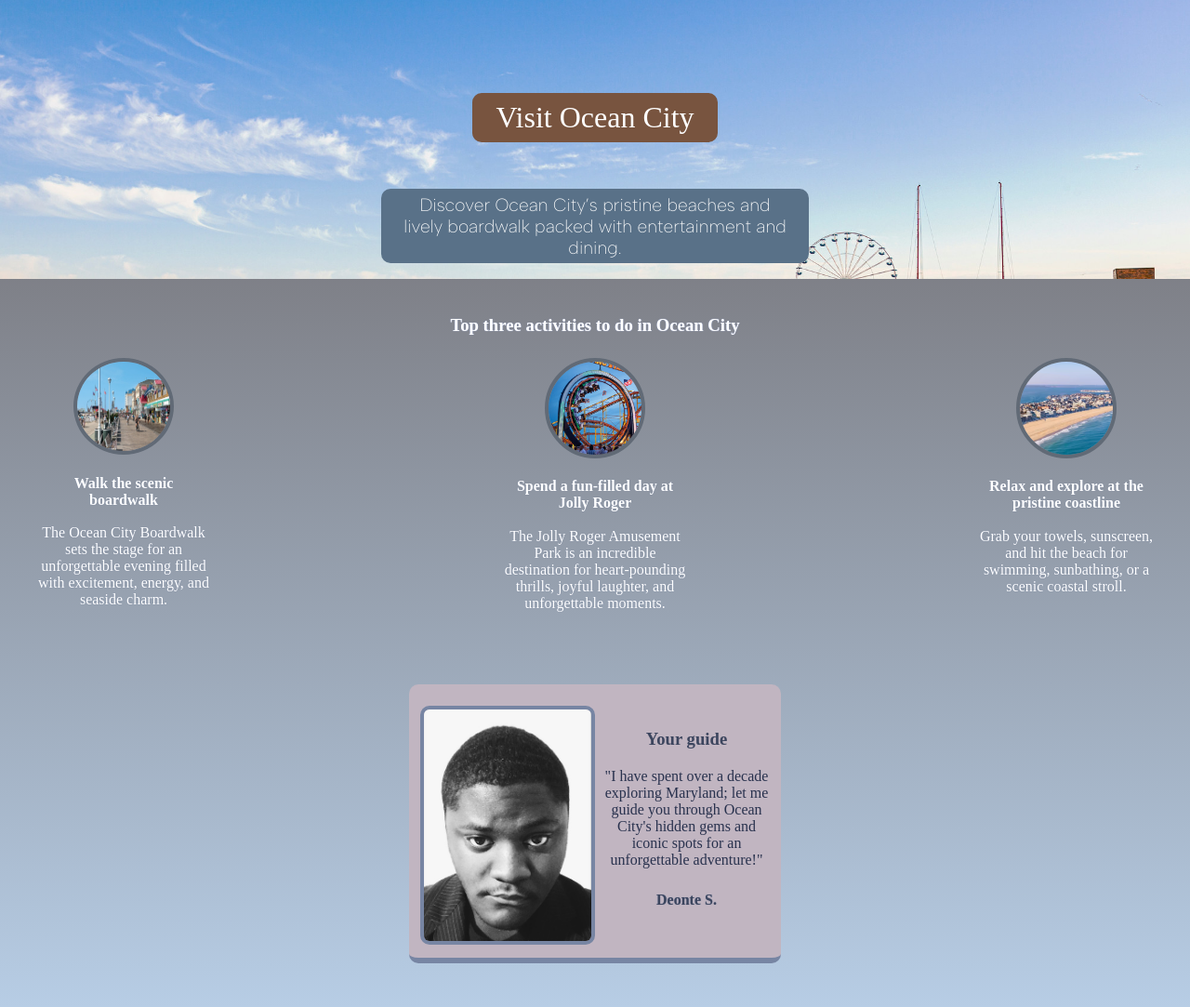
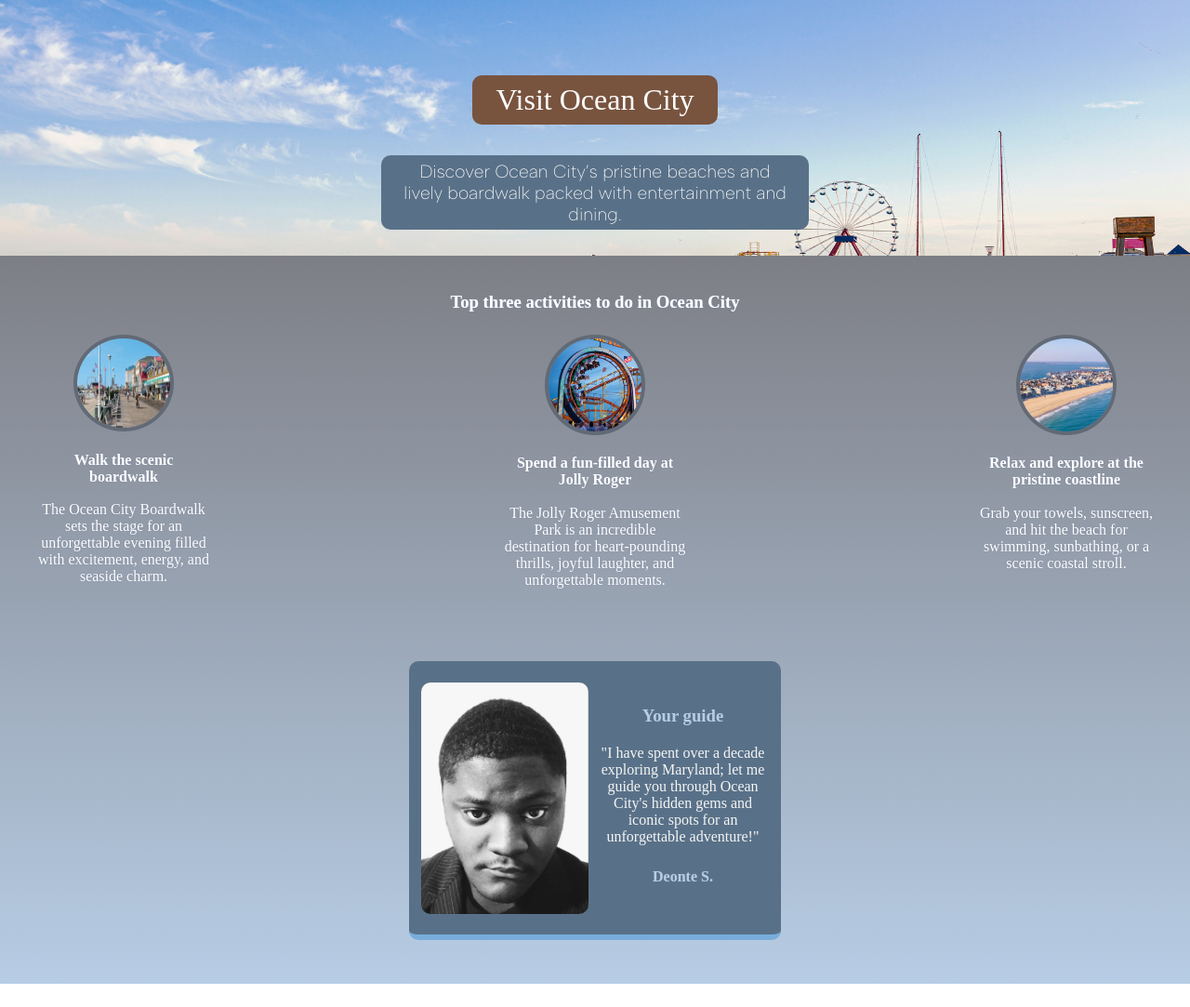
Before and after one commit to Mell-o/hometown-homepage, a plain HTML site: page index.html in a window 1280 px wide. Shown: the whole page at 93% size. After the commit the page ends 1058 px from the top, so only its background shows below. Drawn offline with Linux system fonts and the light colour scheme; a web font is replaced by a local one.

Commit message:
Update styles.css

```diff
--- a/styles.css
+++ b/styles.css
@@ -6,11 +6,11 @@ body {
 }
 
 #hero-section {
-    height: 300px;
+    height: 275px;
     background-image: url("images/ocean-city.jpg");
     background-size: cover;
     background-repeat: no-repeat;
-    background-position: 0% -60px;
+    background-position: 0% -115px;
     display: flex;
     flex-direction: column;
     justify-content: center;
@@ -52,13 +52,13 @@ h4 {
 #hero-title {
     margin-top: 0px;
     position: relative;
-    top: 30px;
+    top: 24px;
 }
 
 #hero-tag {
     position: relative;
     margin-top: 0;
-    top: 68px;
+    top: 45px;
 }
 
 .activities-paragraph {
@@ -77,6 +77,7 @@ h4 {
     height: 350px;
     padding: 39px 34px 0 34px;
     color: white;
+
 }
 
 #activities-container {
@@ -107,9 +108,9 @@ h4 {
 #guide-card {
     width: 400px;
     height: 294px;
-    background-color: #C1B5C1;
+    background-color: #597188;
     border-radius: 10px;
-    border-bottom: 6px solid #7785A3;
+    border-bottom: 6px solid #78ADDB;
     display: flex;
     flex-direction: row-reverse;
     justify-content: center
@@ -129,12 +130,12 @@ h4 {
     width: 180px;
     height: 249px;
     border-radius: 10px;
-    border: 4px solid #7785A3;
+    border: none;
     margin: 23px 7px 0 13px;
 }
 
 #guide-name, #guide-job-title {
-    color: #3C455E;
+    color: #B7CDE5;
 }
 
 #guide-job-title {
@@ -142,7 +143,7 @@ h4 {
 }
 
 #guide-caption {
-    color: #29324E;
+    color: whitesmoke;
     margin: 4px 0;
 }
 
```
